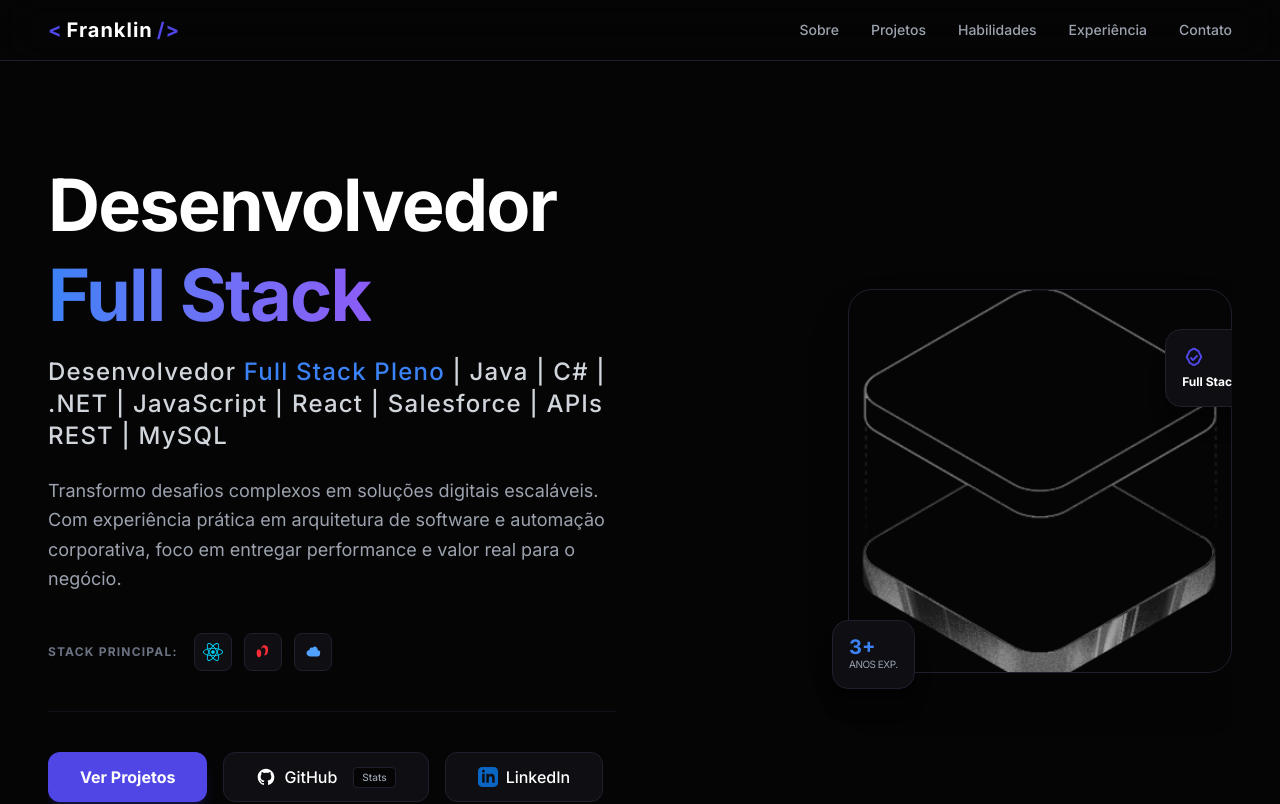
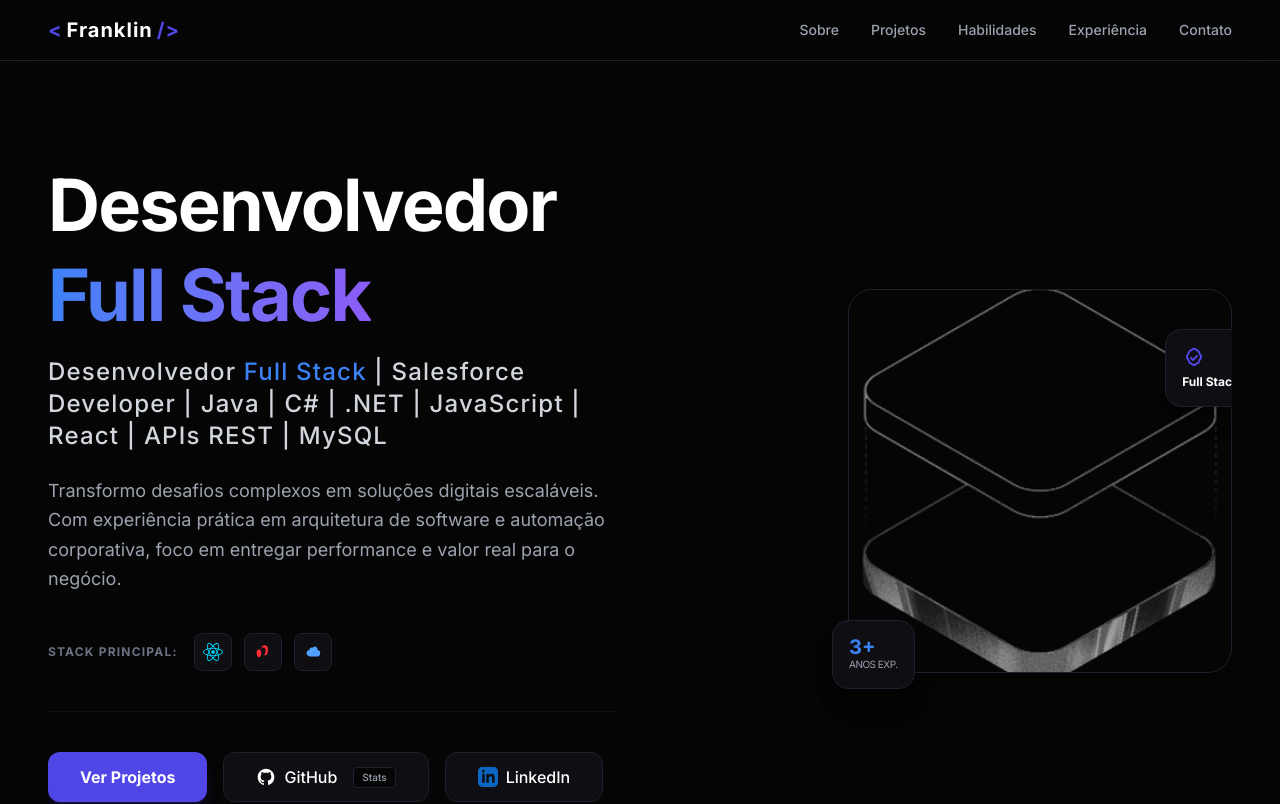
Before and after one commit to franklinferreiraf/meu-portfolio, a React (Vite) app: page / in a window 1280 px wide. Shown: the top 804 px of the page. Built offline with nearby package versions, Linux system fonts and the light colour scheme.

Commit message:
chore: update professional headline for improved branding

```diff
--- a/src/sections/Hero.jsx
+++ b/src/sections/Hero.jsx
@@ -17,7 +17,7 @@
           <span className="text-gradient">Full Stack</span>
         </h1>
         <h2 className="text-xl md:text-2xl text-gray-300 font-medium mb-6 tracking-wider">
-          Desenvolvedor <span className="text-secondary">Full Stack Pleno</span> | Java | C# | .NET | JavaScript | React | Salesforce | APIs REST | MySQL
+          Desenvolvedor <span className="text-secondary">Full Stack</span> | Salesforce Developer | Java | C# | .NET | JavaScript | React | APIs REST | MySQL
         </h2>
 
         {/* Parágrafo de Apresentação Refinado */}
```
